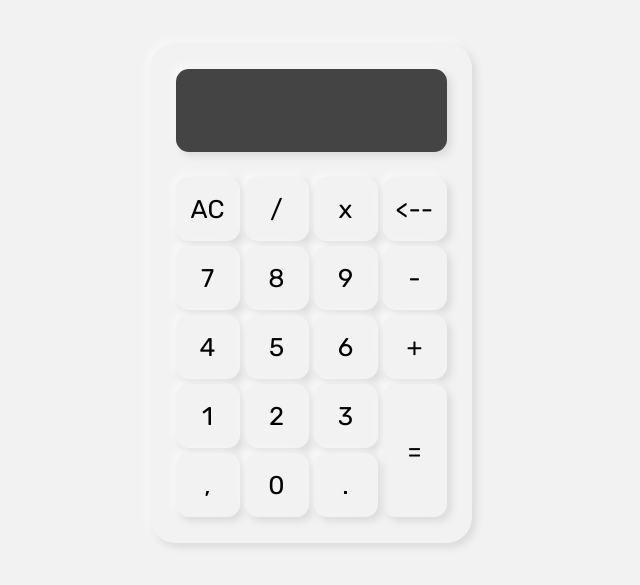
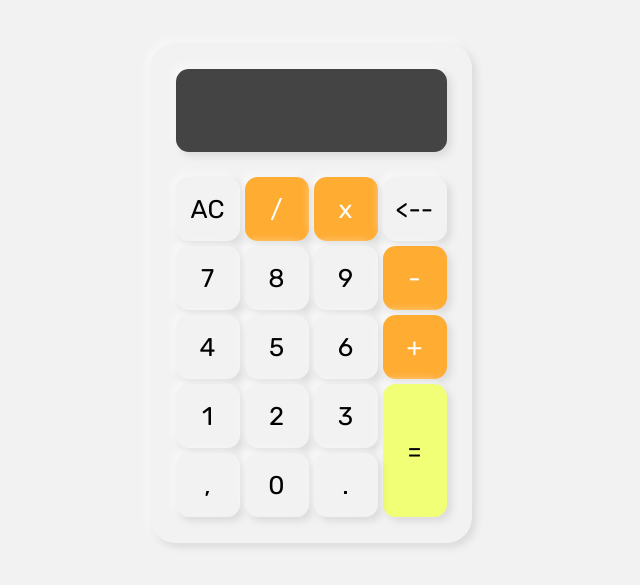
Before and after one commit to Uzaifm127/Calculator, a plain HTML site: page index.html in a window 1280 px wide. Shown: the part 107-692 px from the top of the page, without its empty margins (329-969 px from the left). Drawn offline with Linux system fonts and the light colour scheme.

Commit message:
Project updated

```diff
--- a/CSS/style.css
+++ b/CSS/style.css
@@ -79,6 +79,7 @@ body {
 .keysBtn:nth-child(16) {
   grid-row: 4/6;
   grid-column: 4/5;
+  background: #f1ff77;
 }
 
 .keysBtn:hover {
--- a/index.html
+++ b/index.html
@@ -19,10 +19,10 @@
         <div class="keysBtn">
           <div>AC</div>
         </div>
-        <div class="keysBtn">
+        <div class="keysBtn operator">
           <div>/</div>
         </div>
-        <div class="keysBtn">
+        <div class="keysBtn operator">
           <div>x</div>
         </div>
         <div class="keysBtn">
@@ -37,7 +37,7 @@
         <div class="keysBtn">
           <div>9</div>
         </div>
-        <div class="keysBtn">
+        <div class="keysBtn operator">
           <div>-</div>
         </div>
         <div class="keysBtn">
@@ -49,7 +49,7 @@
         <div class="keysBtn">
           <div>6</div>
         </div>
-        <div class="keysBtn">
+        <div class="keysBtn operator">
           <div>+</div>
         </div>
         <div class="keysBtn">
```
